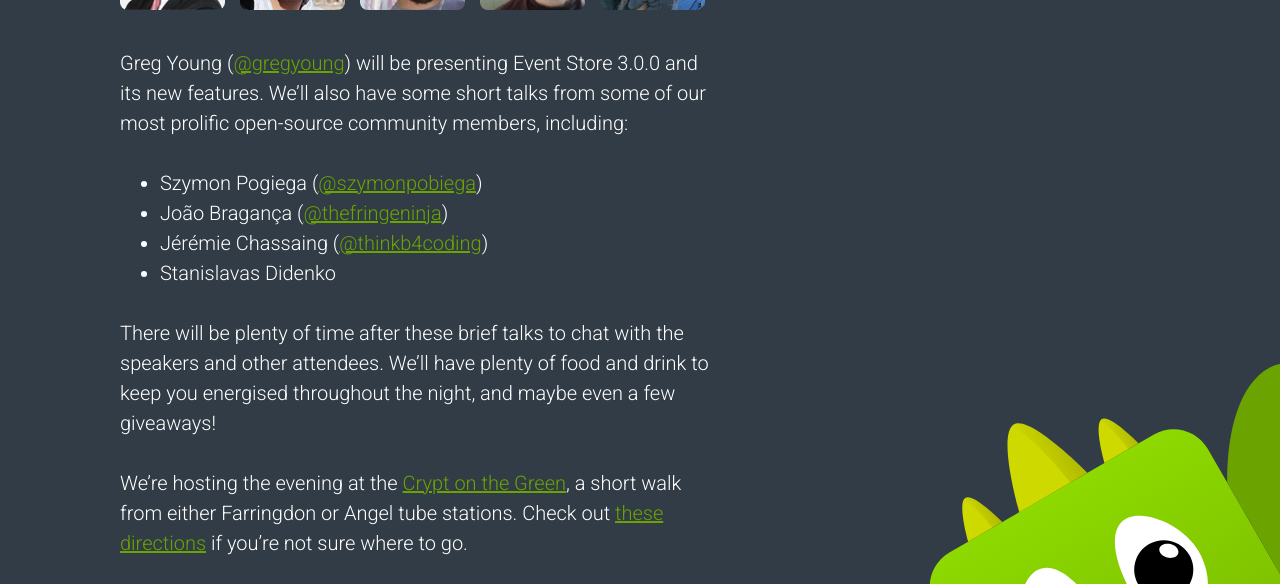
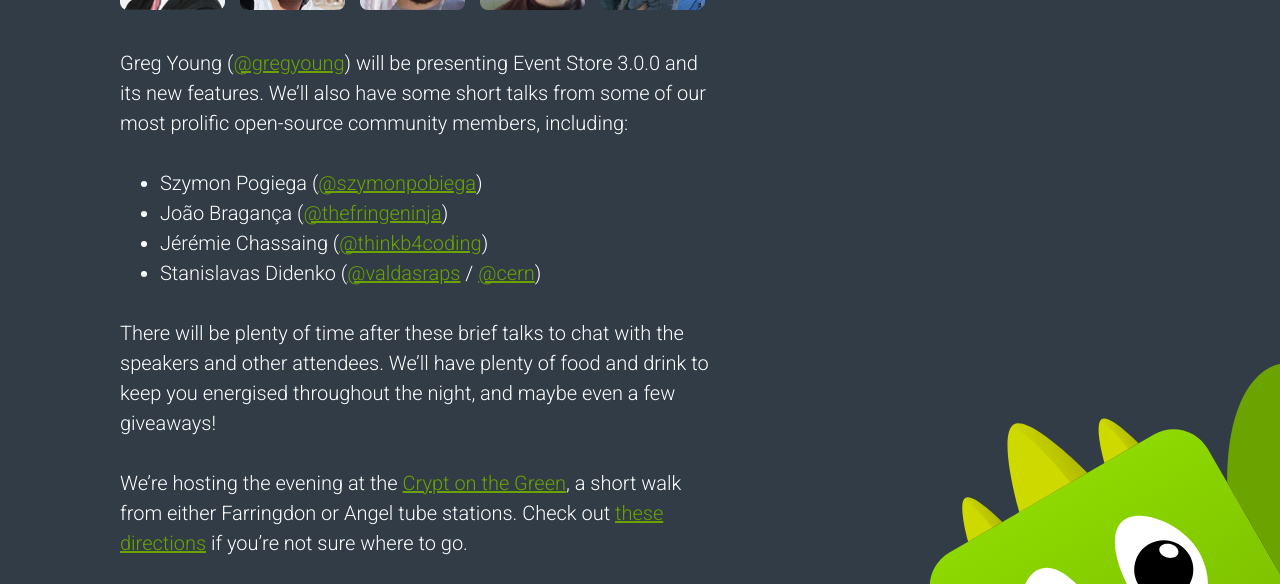
Before and after one commit to sandboxorg/geteventstore.com, a Jekyll site: the page two-years-on/index.html, which Jekyll copies as it is, in a window 1280 px wide and 900 px high, scrolled down 755 px, cut to the strip 0-584 px from the top of the window. Built offline with Jekyll 4.4.1, drawn with Linux system fonts in a browser that asks for light colours; Markdown is read by kramdown in place of the engine named in the settings; comment, search, counter and statistics services are not loaded.

Commit message:
Added Stanislavas’ Twitter details

```diff
--- a/two-years-on/index.html
+++ b/two-years-on/index.html
@@ -130,7 +130,7 @@
         <li>Szymon Pogiega (<a href="https://twitter.com/SzymonPobiega">@szymonpobiega</a>)</li>
         <li>João Bragança (<a href="https://twitter.com/thefringeninja">@thefringeninja</a>)</li>
         <li>Jérémie Chassaing (<a href="https://twitter.com/thinkb4coding">@thinkb4coding</a>)</li>
-        <li>Stanislavas Didenko</li>
+        <li>Stanislavas Didenko (<a href="https://twitter.com/valdasraps">@valdasraps</a> / <a href="https://twitter.com/cern">@cern</a>)</li>
     </ul>
     <p>There will be plenty of time after these brief talks to chat with the speakers and other attendees. We’ll have plenty of food and drink to keep you energised throughout the night, and maybe even a few giveaways!</p>
     <p>We’re hosting the evening at the <a href="http://www.cryptonthegreen.com">Crypt on the Green</a>, a short walk from either Farringdon or Angel tube stations. Check out <a href="http://www.cryptonthegreen.com/findus.htm">these directions</a> if you’re not sure where to go.</p>
```
